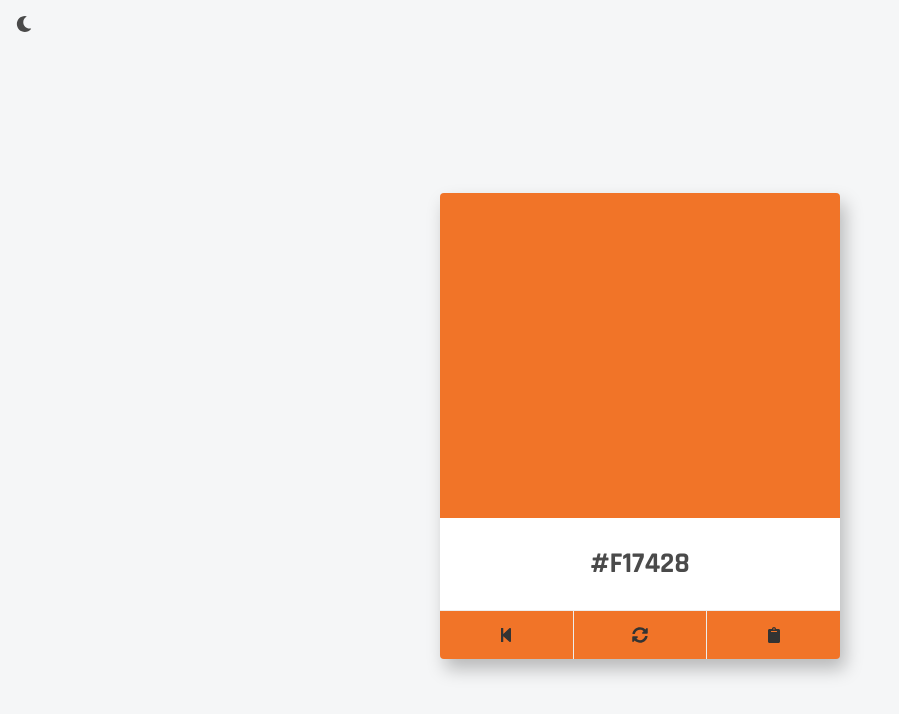
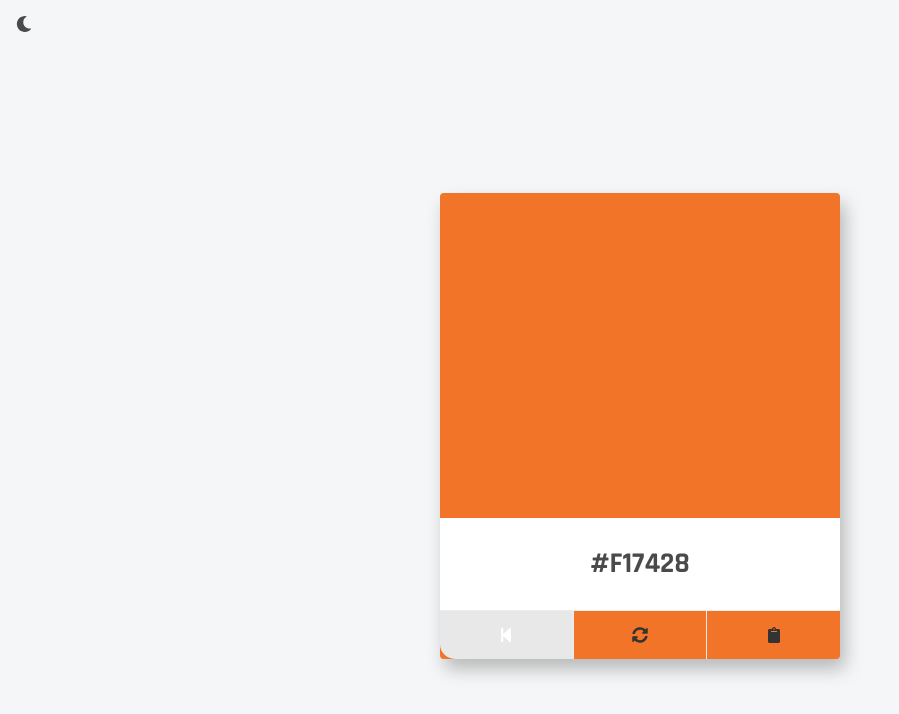
Before and after one commit to utensils/colorsplash, a React (Create React App) app: page / in a window 1280 px wide. Shown: the top 714 px of the page, without its empty margins (0-899 px from the left). Built offline with nearby package versions, Linux system fonts and the light colour scheme.

Commit message:
Use FA icons and disable back on first result

```diff
--- a/src/components/Colors.js
+++ b/src/components/Colors.js
@@ -4,15 +4,14 @@ import Random from '../utils/random';
 
 class Colors extends Component {
   state = {
-    color: ""
+    color: null
   }
 
   onGenerate = () => {
-    const color = Random.hex();
+    const newColor = Random.hex();
+    this.setState({ color: newColor });
 
-    this.setState({ color: color });
-
-    return color;
+    return { color: newColor };
   }
 
   style = () => {
@@ -21,7 +20,7 @@ class Colors extends Component {
 
   render() {
     return (
-      <Swatch onBack={(newState) => this.setState(newState)} onGenerate={this.onGenerate} style={this.style}>
+      <Swatch onBack={(newState) => this.setState(newState) } onGenerate={this.onGenerate} style={this.style}>
         <div className="content is-uppercase">
           {this.state.color}
         </div>
--- a/src/components/Swatch.js
+++ b/src/components/Swatch.js
@@ -1,5 +1,7 @@
 import React, { Component } from 'react';
 import { CopyToClipboard } from 'react-copy-to-clipboard';
+import { FontAwesomeIcon } from '@fortawesome/react-fontawesome'
+import { faCheck, faClipboard, faStepBackward, faSyncAlt } from '@fortawesome/free-solid-svg-icons'
 
 class Swatch extends Component {
   state = {
@@ -8,13 +10,19 @@ class Swatch extends Component {
     previous: [],
   }
 
+  backClasses = () => {
+    return this.state.previous.length === 0 ? "card-footer-item disabled-button" : "card-footer-item back-button";
+  }
+
   onBack = () => {
     var { previous } = this.state;
     const last = previous.pop();
 
-    this.props.onBack(last);
+    if (last) {
+      this.props.onBack(last);
 
-    this.setState({ current: last, previous: previous });
+      this.setState({ current: last, previous: previous });
+    }
   }
 
   onCopy = () => {
@@ -22,11 +30,12 @@ class Swatch extends Component {
 
     setTimeout(() => {
       this.setState({ copying: false });
-    }, 500);
+    }, 600);
   }
 
   onGenerate = () => {
     let { current, previous } = this.state;
+    console.log(this.state);
 
     if (current) {
       previous.push(current);
@@ -54,20 +63,20 @@ class Swatch extends Component {
           {this.props.children}
         </div>
         <footer className="card-footer">
-          <p className="card-footer-item back-button" onClick={this.onBack}>
+          <p className={this.backClasses()} onClick={this.onBack}>
           <span className="icon">
-            <i className="fas fa-step-backward"></i>
+            <FontAwesomeIcon icon={faStepBackward} />
           </span>
           </p>
           <p className="card-footer-item generate-button" onClick={this.onGenerate}>
             <span className="icon">
-              <i className="fas fa-sync-alt"></i>
+              <FontAwesomeIcon icon={faSyncAlt} />
             </span>
           </p>
           <CopyToClipboard text={this.copyedText()} onCopy={this.onCopy}>
             <p className="card-footer-item copy-button">
               <span className="icon">
-                <i className="fas fa-clipboard"></i>
+                <FontAwesomeIcon icon={this.state.copying ? faCheck : faClipboard} />
               </span>
             </p>
           </CopyToClipboard>
--- a/src/index.css
+++ b/src/index.css
@@ -43,6 +43,13 @@ body.darkness .moon {
   border-bottom-left-radius: 15px;
 }
 
+.disabled-button {
+  background-color: #e8e8e8;
+  color: #fff;
+  cursor: not-allowed;
+  border-bottom-left-radius: 15px;
+}
+
 .copy-button:hover {
   background-color: #f56a6a;
   color: #fff;
```
